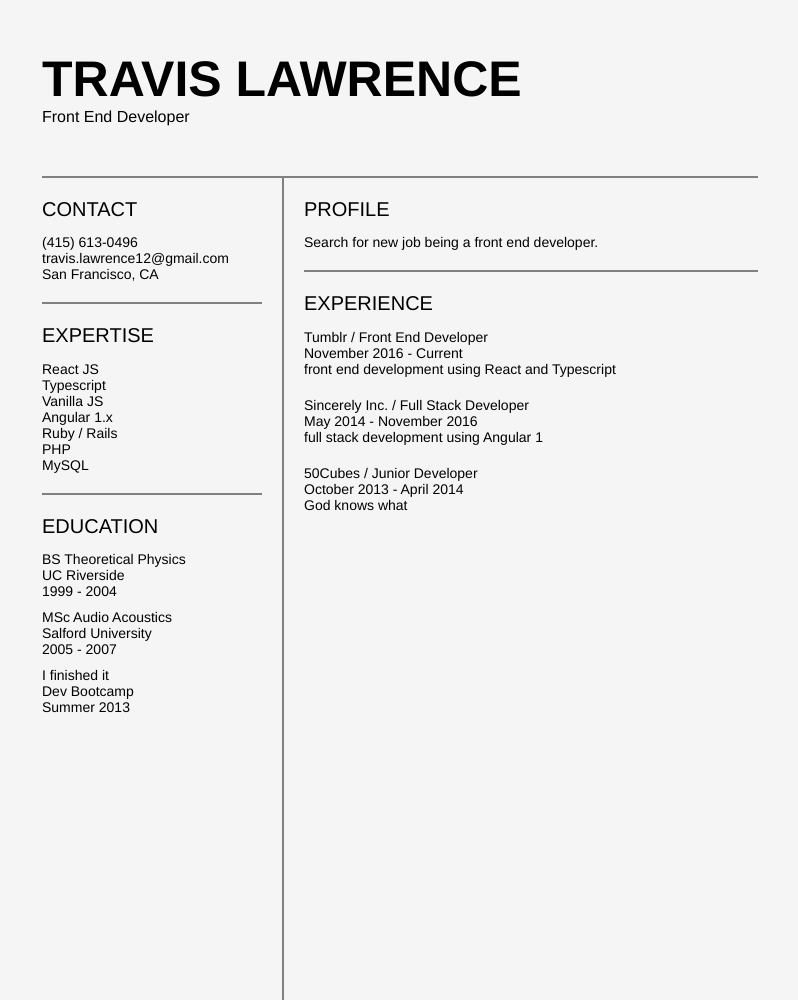
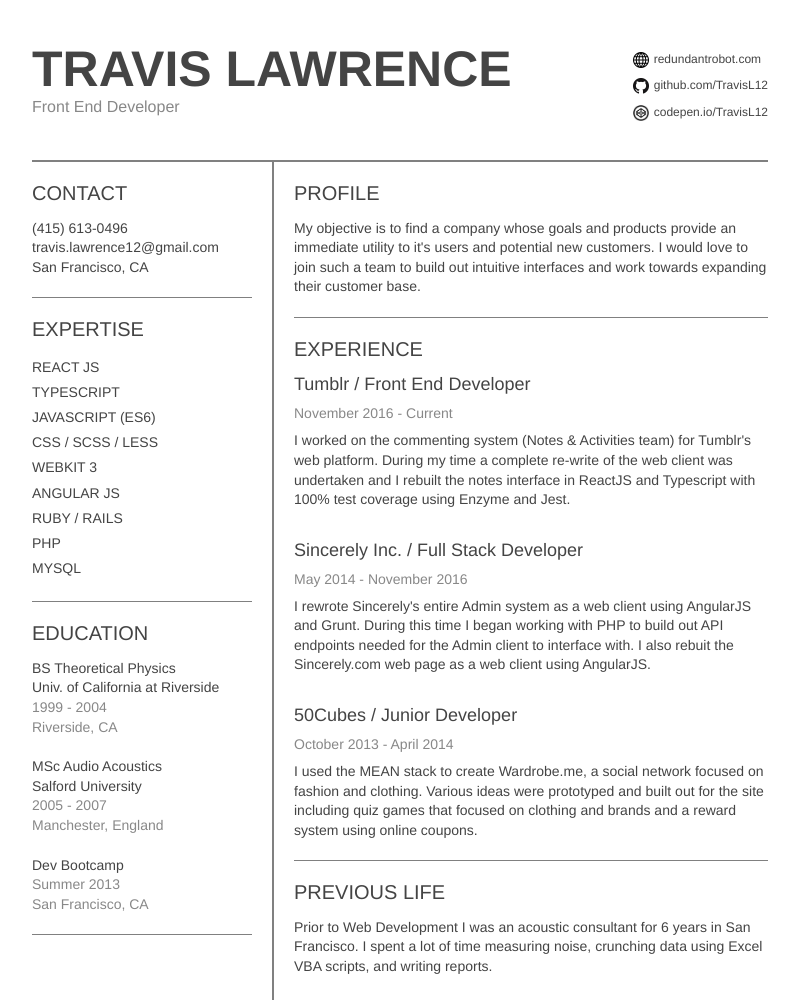
Before and after one commit to TravisL12/travis_resume, a plain HTML site: page index.html in a window 1280 px wide. Shown: the top 1000 px of the page, without its empty margins (240-1038 px from the left). Drawn offline with Linux system fonts and the light colour scheme.

Commit message:
Add icons

```diff
--- a/application.css
+++ b/application.css
@@ -4,11 +4,17 @@
 }
 
 :root {
-  --main-doc-margin: 50px;
+  --main-doc-margin: 40px;
+  --heading-color: #444;
+  --sub-heading-color: #888;
   --element-spacing: 20px;
+  --thin-border-separator: 1px solid gray;
+  --thick-border-separator: 2px solid gray;
+  --paragraph-line-height: 1.4;
 }
 
 body {
+  color: var(--heading-color);
   margin: 0;
   font-family: "HelveticaNeue-Light", "Helvetica Neue Light", "Helvetica Neue", Helvetica, Arial, "Lucida Grande", sans-serif;
 }
@@ -41,7 +47,7 @@ ul li {
 .panel {
   margin: var(--element-spacing) 0;
   padding-bottom: var(--element-spacing);
-  border-bottom: 2px solid gray;
+  border-bottom: var(--thin-border-separator);
   font-size: 14px;
 }
 
@@ -56,7 +62,10 @@ ul li {
 
 /* Header name */
 header {
-  padding: var(--main-doc-margin) 0;
+  padding: var(--main-doc-margin) 0 calc(var(--main-doc-margin) - 5px);
+  display: flex;
+  width: 100%;
+  justify-content: space-between;
 }
 
 .header-name {
@@ -64,33 +73,81 @@ header {
   font-weight: 800;
 }
 
+.header-title {
+  color: var(--sub-heading-color);
+}
+
+.header-portfolio {
+  font-size: 12px;
+  line-height: 2.2;
+  margin-top: 6px;
+}
+
+.icon {
+  display: inline-block;
+  width: 16px;
+  height: 16px;
+  vertical-align: middle;
+  margin-right: 5px;
+}
+
+.github-icon {
+  background: url('GitHub-Mark-32px.png') no-repeat center center;
+  background-size: contain;
+}
+
+.codepen-icon {
+  background: url('Button-Black-Large.png') no-repeat center center;
+  background-size: contain;
+}
+
+.web-icon {
+  background: url('world-wide-web.png') no-repeat center center;
+  background-size: contain;
+}
+
 /* show experince and my mission */
 .body {
   display: flex;
-  border-top: 2px solid gray;
   flex: 1;
+  border-top: var(--thick-border-separator);
   margin-bottom: var(--main-doc-margin);
+}
+
+.body-mission .objective {
+  line-height: var(--paragraph-line-height);
 }
 
 /* Left side */
 .left-panel {
   width: 2.5in;
-  border-right: 2px solid gray;
+  border-right: var(--thick-border-separator);
 }
 
 .left-panel .panel {
   margin-right: var(--element-spacing);
 }
 
-.education div {
-  margin-bottom: 10px;
+.skill-set ul li {
+  line-height: 1.8;
 }
 
-.education .school {
-
+.contact ul li {
+  line-height: var(--paragraph-line-height);
 }
 
-.education .degree {
+/* Education */
+.education p {
+  line-height: var(--paragraph-line-height);
+}
+
+.education-item + .education-item {
+  margin-top: var(--element-spacing);
+}
+
+.education .year,
+.education .location {
+  color: var(--sub-heading-color);
 }
 
 /* Right side */
@@ -102,11 +159,29 @@ header {
   margin-left: var(--element-spacing);
 }
 
-.work-experience .experience {
-  padding-bottom: var(--element-spacing);
+/* Experience */
+.experience + .experience {
+  padding-top: 30px;
+}
+
+.experience .company,
+.experience .title {
+  margin-bottom: 10px;
+}
+
+.experience .company {
+  font-size: 18px;
+}
+
+.experience .title {
+  color: var(--sub-heading-color);
+}
+
+.experience .description {
+  line-height: var(--paragraph-line-height);
 }
 
 /* Test colors */
-.container { background: whitesmoke; }
+.test.container { background: whitesmoke; }
 .test .left-panel { background: lightgray; }
 .test .right-panel { background: lightblue; }
--- a/education.js
+++ b/education.js
@@ -9,10 +9,11 @@ class Education {
 
   createHtml () {
     return `
-    <div>
-      <p class="degree">${this.degree}</p>
+    <div class="education-item">
+      <p class="degree">${this.degree || ''}</p>
       <p class="school">${this.school}</p>
       <p class="year">${this.year}</p>
+      <p class="location">${this.location}</p>
     </div>
     `;
   }
@@ -25,7 +26,7 @@ class Education {
 
 const education = [
   {
-    school: 'UC Riverside',
+    school: 'Univ. of California at Riverside',
     degree: 'BS Theoretical Physics',
     year: '1999 - 2004',
     location: 'Riverside, CA',
@@ -38,9 +39,8 @@ const education = [
   },
   {
     school: 'Dev Bootcamp',
-    degree: 'I finished it',
     year: 'Summer 2013',
-    location: 'San Francisco',
+    location: 'San Francisco, CA',
   },
 ];
 
--- a/experience.js
+++ b/experience.js
@@ -30,21 +30,36 @@ const jobs = [
     title: 'Front End Developer',
     term: 'November 2016 - Current',
     location: 'San Francisco',
-    description: 'front end development using React and Typescript',
+    description: `
+      I worked on the commenting system (Notes & Activities team) for Tumblr's web platform.
+      During my time a complete re-write of the web client was undertaken and I
+      rebuilt the notes interface in ReactJS and Typescript with 100% test coverage using
+      Enzyme and Jest.
+    `,
   },
   {
     name: 'Sincerely Inc.',
     title: 'Full Stack Developer',
     term: 'May 2014 - November 2016',
     location: 'San Francisco',
-    description: 'full stack development using Angular 1',
+    description: `
+      I rewrote Sincerely's entire Admin system as a web client using AngularJS and Grunt.
+      During this time I began working with PHP to build out API endpoints needed for
+      the Admin client to interface with. I also rebuit the Sincerely.com web page
+      as a web client using AngularJS.
+    `,
   },
   {
     name: '50Cubes',
     title: 'Junior Developer',
     term: 'October 2013 - April 2014',
     location: 'San Francisco',
-    description: 'God knows what',
+    description: `
+      I used the MEAN stack to create Wardrobe.me, a social network
+      focused on fashion and clothing. Various ideas were prototyped
+      and built out for the site including quiz games that focused on clothing
+      and brands and a reward system using online coupons.
+    `,
   },
 ];
 
--- a/index.html
+++ b/index.html
@@ -9,8 +9,17 @@
   <div class='container'>
     <div class='resume'>
       <header>
-        <div class="header-name">TRAVIS LAWRENCE</div>
-        <div class="header-basic-experience">Front End Developer</div>
+        <div class="name">
+          <div class="header-name"><span class="first">TRAVIS</span> <span class="last">LAWRENCE</span></div>
+          <div class="header-title">Front End Developer</div>
+        </div>
+        <div class="header-portfolio">
+          <ul>
+            <li><span class="icon web-icon"></span>redundantrobot.com</li>
+            <li><span class="icon github-icon"></span>github.com/TravisL12</li>
+            <li><span class="icon codepen-icon"></span>codepen.io/TravisL12</li>
+          </ul>
+        </div>
       </header>
 
       <div class="body">
@@ -28,28 +37,39 @@
           <div class="skill-set panel">
             <h1>EXPERTISE</h1>
             <ul>
-              <li>React JS</li>
-              <li>Typescript</li>
-              <li>Vanilla JS</li>
-              <li>Angular 1.x</li>
-              <li>Ruby / Rails</li>
+              <li>REACT JS</li>
+              <li>TYPESCRIPT</li>
+              <li>JAVASCRIPT (ES6)</li>
+              <li>CSS / SCSS / LESS</li>
+              <li>WEBKIT 3</li>
+              <li>ANGULAR JS</li>
+              <li>RUBY / RAILS</li>
               <li>PHP</li>
-              <li>MySQL</li>
+              <li>MYSQL</li>
             </ul>
           </div>
 
           <div class="education panel" id="education">
             <h1>EDUCATION</h1>
           </div>
+          <div class="panel"></div>
         </div>
 
         <div class="right-panel">
           <div class="body-mission panel">
             <h1>PROFILE</h1>
-            <p>Search for new job being a front end developer.</p>
+            <p class="objective">My objective is to find a company whose goals and products provide
+              an immediate utility to it's users and potential new customers. I would love to join such
+            a team to build out intuitive interfaces and work towards expanding their customer base.</p>
           </div>
           <div class="work-experience panel" id="experience">
             <h1>EXPERIENCE</h1>
+          </div>
+          <div class="other-experience panel">
+            <h1>PREVIOUS LIFE</h1>
+            <div class="experience">
+              <p class="description">Prior to Web Development I was an acoustic consultant for 6 years in San Francisco. I spent a lot of time measuring noise, crunching data using Excel VBA scripts, and writing reports.</p>
+            </div>
           </div>
         </div>
       </div>
```
Also changed, not shown: Button-Black-Large.png (added), GitHub-Mark-32px.png (added), world-wide-web.png (added).
